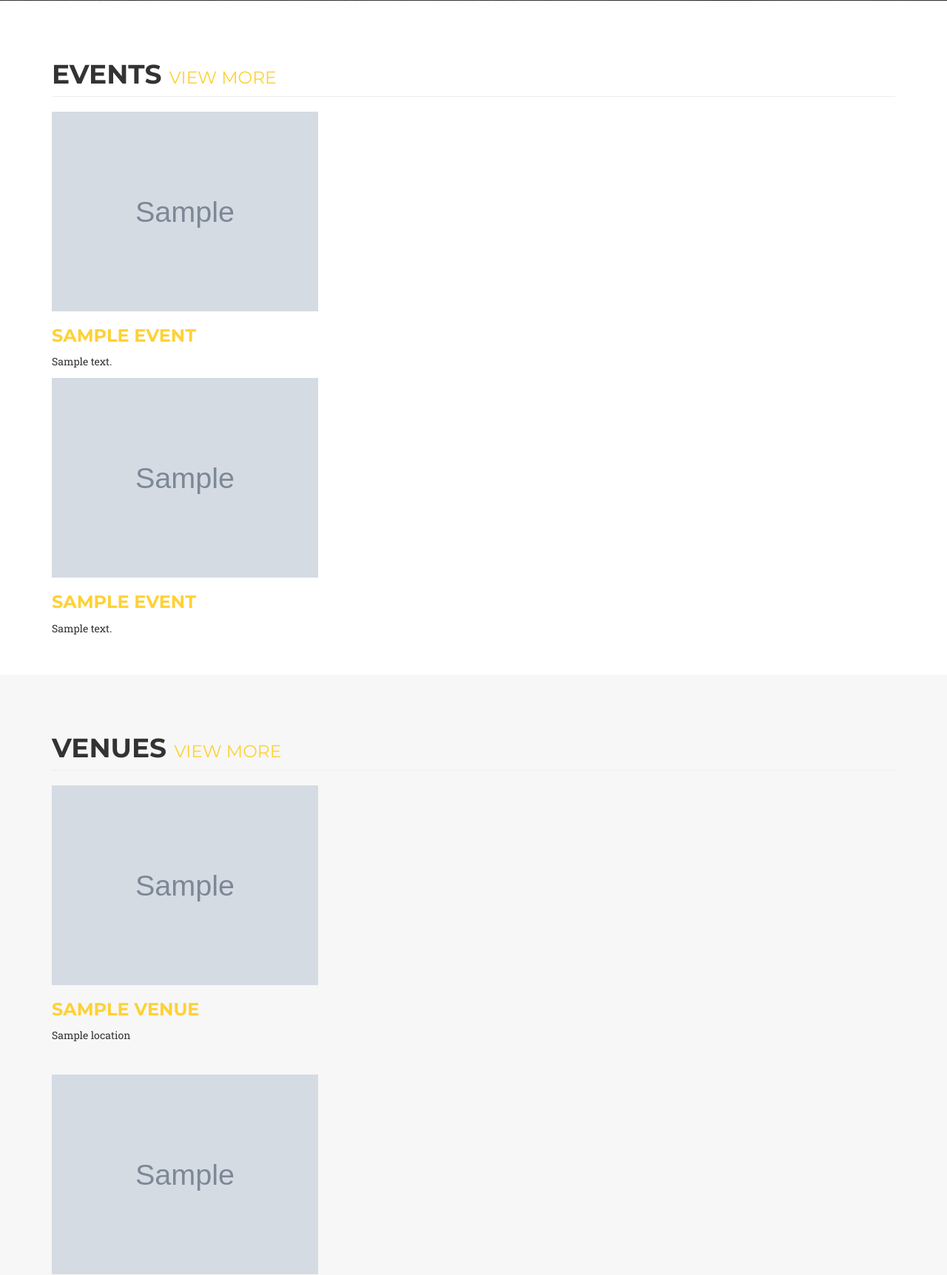
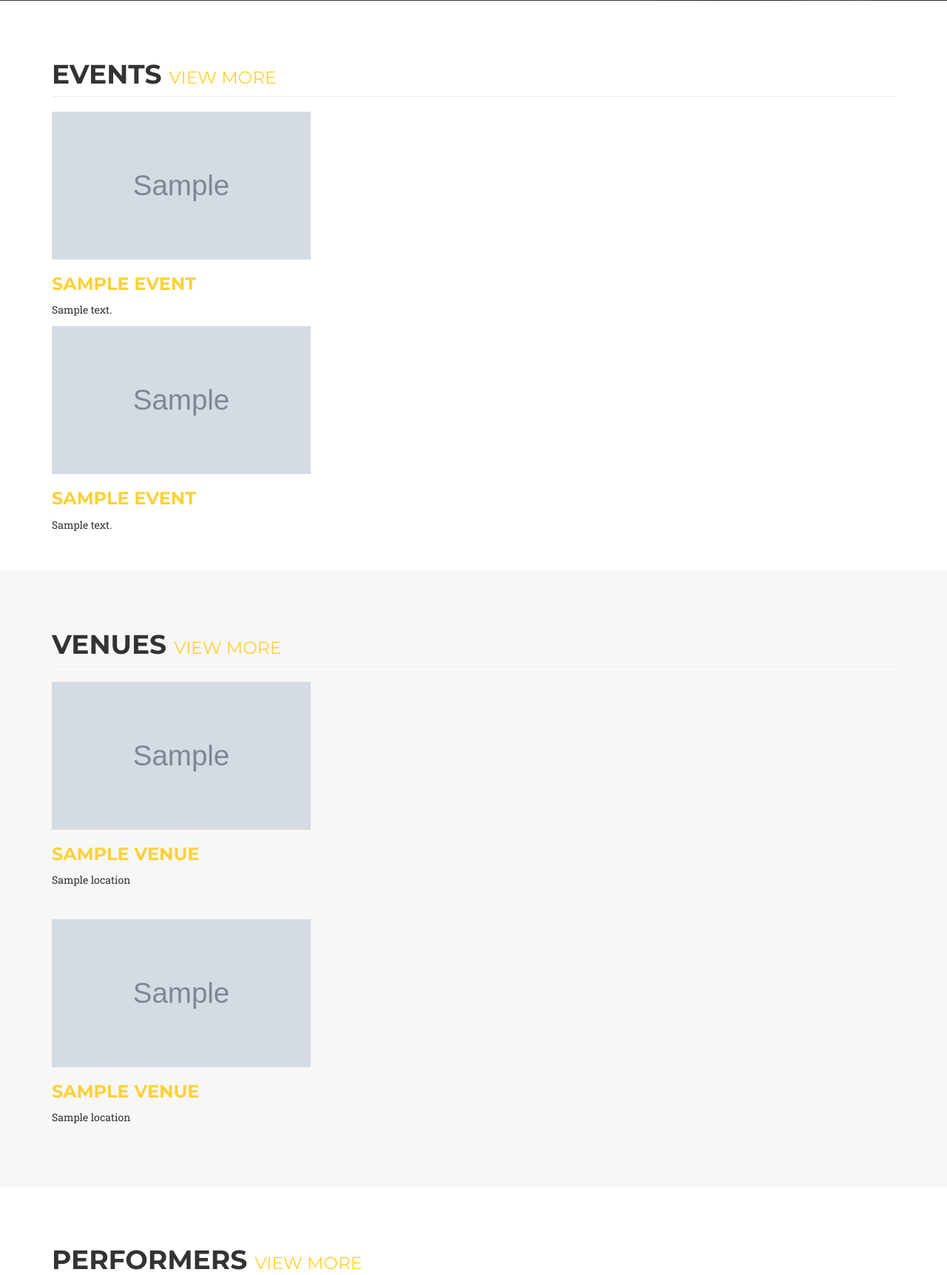
Before and after one commit to qychen/dbProj1_Eventorer, a Flask app: template website/templates/index.html in a window 1280 px wide. Shown: the part 744-2468 px from the top of the page at 74% size. Run offline with Flask 2, Linux system fonts and the light colour scheme; the template is opened without the code that fills it: most values are stand-ins (such as "Sample title", 1, 10 or a date in 2020); grey boxes marked "Sample" are stand-in pictures; some libraries are stand-ins or nearby versions; some web fonts are replaced.

Commit message:
fixing img size

```diff
--- a/website/templates/details.html
+++ b/website/templates/details.html
@@ -28,6 +28,7 @@
 
 <body>
 
+
     <!-- Navigation -->
     <nav class="navbar navbar-inverse navbar-fixed-top" role="navigation">
         <div class="container">
@@ -39,7 +40,7 @@
                     <span class="icon-bar"></span>
                     <span class="icon-bar"></span>
                 </button>
-                <a class="navbar-brand" href="#">{{name}}</a>
+                <a class="navbar-brand" href="../">Eventeror</a>
             </div>
             <!-- Collect the nav links, forms, and other content for toggling -->
             <div class="collapse navbar-collapse" id="bs-example-navbar-collapse-1">
--- a/website/templates/index.html
+++ b/website/templates/index.html
@@ -114,7 +114,7 @@
             <div class="row">
                 {% for event in events[:3] %}
                     <div class="col-md-4 portfolio-item">
-                        <img class="img-responsive" src={{event.image}} alt="">
+                        <img style="width: 350px;height: 200px" class="img-responsive" src={{event.image}} alt="">
                         <h3>
                             <a href="event/{{event.eid}}">{{event.name}}</a>
                         </h3>
@@ -128,7 +128,7 @@
             <div class="row">
                 {% for event in events[3:] %}
                     <div class="col-md-4 portfolio-item">
-                        <img class="img-responsive" src={{event.image}} alt="">
+                        <img style="width: 350px;height: 200px" class="img-responsive" src={{event.image}} alt="">
                         <h3>
                             <a href="event/{{event.eid}}">{{event.name}}</a>
                         </h3>
@@ -157,7 +157,7 @@
             <div class="row">
                 {% for venue in venues[:3] %}
                     <div class="col-md-4 portfolio-item">
-                        <img class="img-responsive" src={{venue.image}} alt="">
+                        <img style="width: 350px;height: 200px" class="img-responsive" src={{venue.image}} alt="">
                         <h3>
                             <a href="venue/{{venue.vid}}">{{venue.name}}</a>
                         </h3>
@@ -171,7 +171,7 @@
             <div class="row">
                 {% for venue in venues[3:] %}
                     <div class="col-md-4 portfolio-item">
-                        <img class="img-responsive" src={{venue.image}} alt="">
+                        <img style="width: 350px;height: 200px" class="img-responsive" src={{venue.image}} alt="">
                         <h3>
                             <a href="venue/{{venue.vid}}">{{venue.name}}</a>
                         </h3>
@@ -200,7 +200,7 @@
             <div class="row">
                 {% for performer in performers[:3] %}
                     <div class="col-md-4 portfolio-item">
-                        <img class="img-responsive" src="{{performer.image}}" alt="">
+                        <img style="width: 350px;height: 200px" class="img-responsive" src="{{performer.image}}" alt="">
                         <h3>
                             <a href="performer/{{performer.pid}}">{{performer.name}}</a>
                         </h3>
@@ -214,7 +214,7 @@
             <div class="row">
                 {% for performer in performers[3:] %}
                     <div class="col-md-4 portfolio-item">
-                        <img class="img-responsive" src="{{performer.image}}" alt="">
+                        <img style="width: 350px;height: 200px" class="img-responsive" src="{{performer.image}}" alt="">
                         <h3>
                             <a href="performer/{{performer.pid}}">{{performer.name}}</a>
                         </h3>
```
Also changed, not shown: website/templates/elists.html (+4 -4 lines), website/templates/vlists.html (+18 -17 lines).
